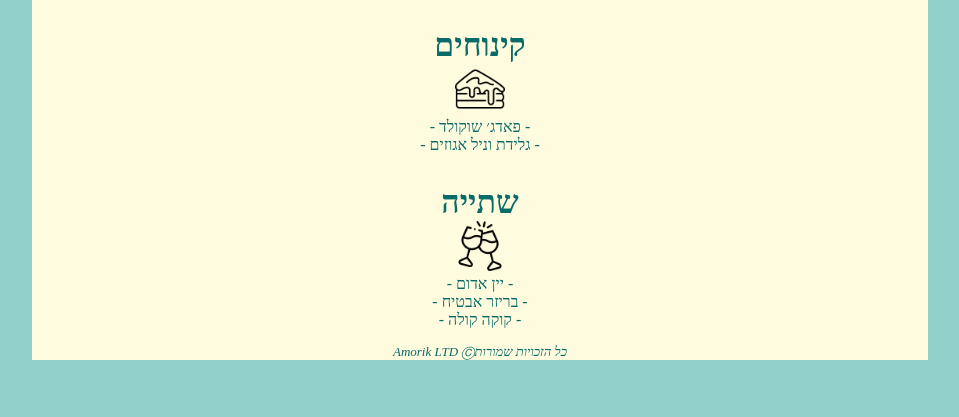
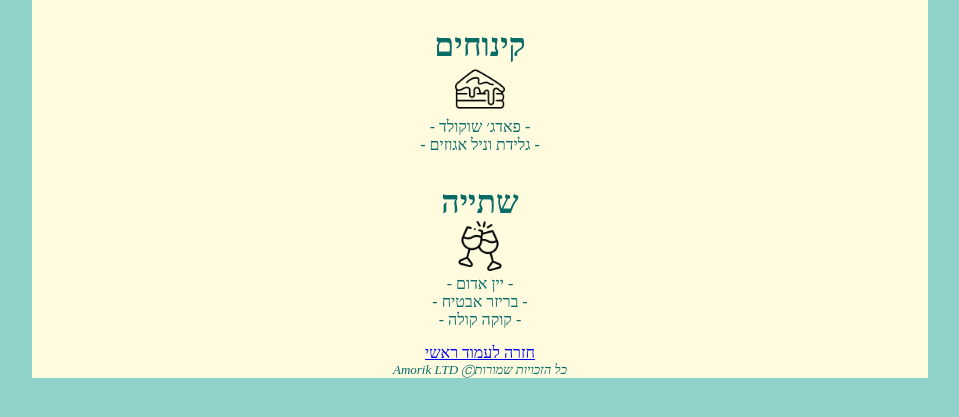
Before and after one commit to Zigdo/AmorikRestorant, a plain HTML site: page index.html in a window 1280 px wide. Shown: the part 377-794 px from the top of the page, without its empty margins (160-1119 px from the left). Drawn offline with Linux system fonts and the light colour scheme.

Commit message:
Update index.html

```diff
--- a/index.html
+++ b/index.html
@@ -42,6 +42,7 @@
         </section>
 
         <footer>
+            <a href="index.html">חזרה לעמוד ראשי</a>
             <p> Amorik LTD Ⓒכל הזכויות שמורות</p>
         </footer>
          </div>
```
